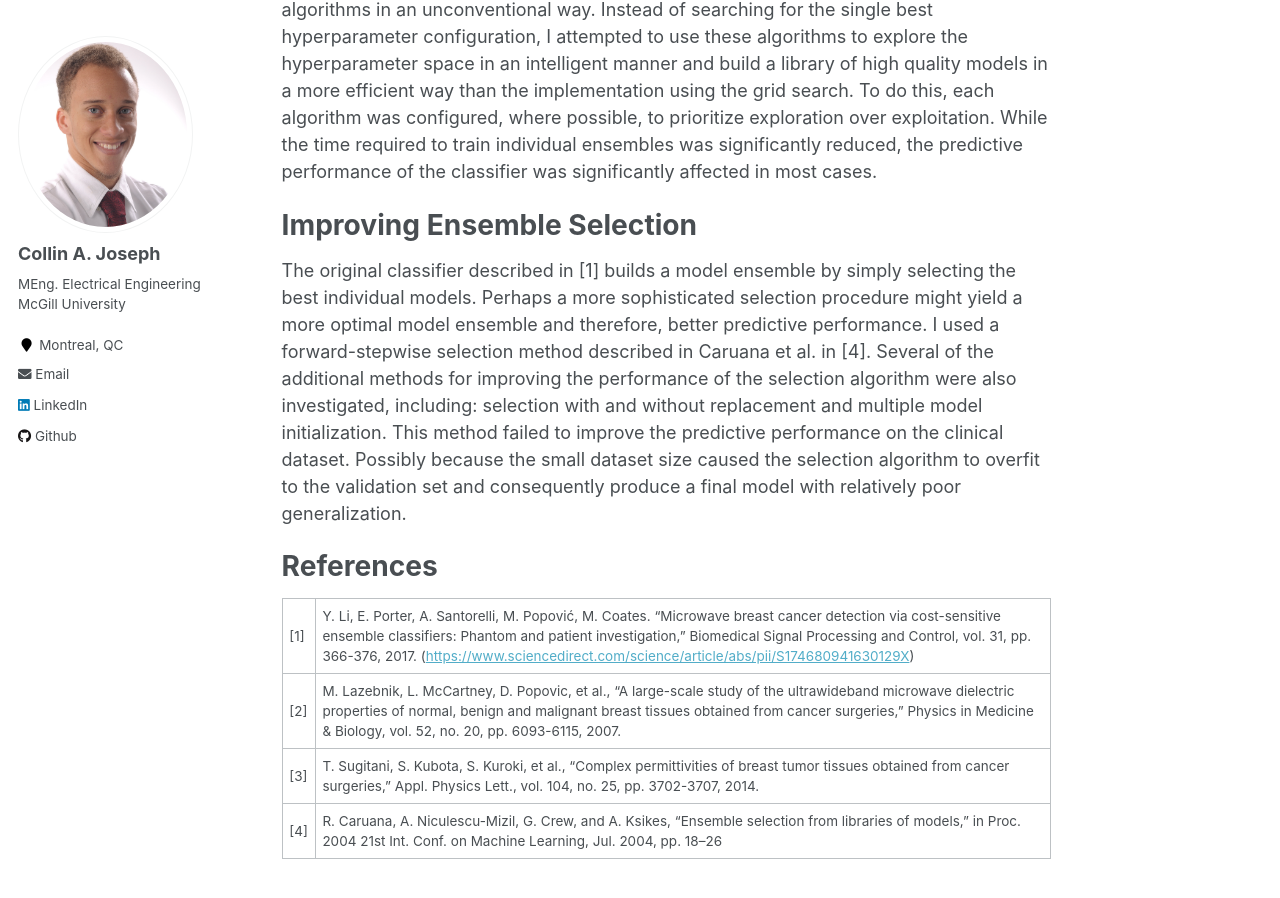
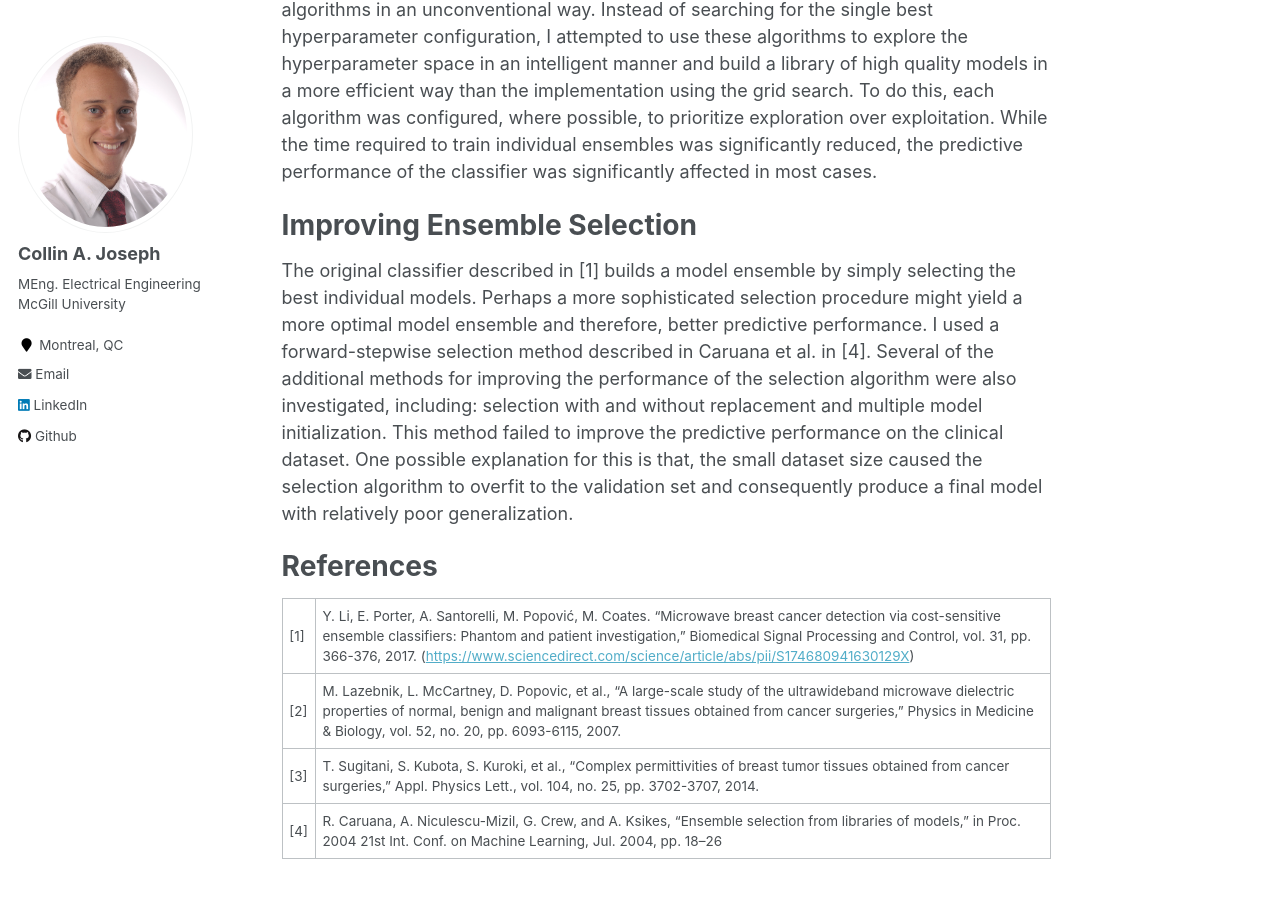
Before and after one commit to collinquintyne/collinquintyne.github.io, a Jekyll site: the page built from _projects/projects-1.md, in a window 1280 px wide and 900 px high, scrolled down 2787 px. Built offline with Jekyll 4.4.1, drawn with Linux system fonts in a browser that asks for light colours; formulas are drawn with MathJax 3.

Commit message:
update esvm project page

```diff
--- a/_projects/projects-1.md
+++ b/_projects/projects-1.md
@@ -32,7 +32,7 @@ The ensemble algorithm involved performing a grid search over a few thousand hyp
 A wide variety of derivative-free optimization algorithms exist that may be applied to hyperparameter searching in machine learning applications. I chose to use the following algorithms: random walk, simulated annealing, genetic algorithms and particle swarm optimization. However, the existing implementation considers all hyperparameter configurations from all selected antenna pairs. Therefore, I attempted to use these algorithms in an unconventional way. Instead of searching for the single best hyperparameter configuration, I attempted to use these algorithms to explore the hyperparameter space in an intelligent manner and build a library of high quality models in a more efficient way than the implementation using the grid search. To do this, each algorithm was configured, where possible, to prioritize exploration over exploitation. While the time required to train individual ensembles was significantly reduced, the predictive performance of the classifier was significantly affected in most cases.
 
 # Improving Ensemble Selection
-The original classifier described in [1] builds a model ensemble by simply selecting the best individual models. Perhaps a more sophisticated selection procedure might yield a more optimal model ensemble and therefore, better predictive performance. I used a forward-stepwise selection method described in Caruana et al. in [4]. Several of the additional methods for improving the performance of the selection algorithm were also investigated, including: selection with and without replacement and multiple model initialization. This method failed to improve the predictive performance on the clinical dataset. Possibly because the small dataset size caused the selection algorithm to overfit to the validation set and consequently produce a final model with relatively poor generalization.
+The original classifier described in [1] builds a model ensemble by simply selecting the best individual models. Perhaps a more sophisticated selection procedure might yield a more optimal model ensemble and therefore, better predictive performance. I used a forward-stepwise selection method described in Caruana et al. in [4]. Several of the additional methods for improving the performance of the selection algorithm were also investigated, including: selection with and without replacement and multiple model initialization. This method failed to improve the predictive performance on the clinical dataset. One possible explanation for this is that, the small dataset size caused the selection algorithm to overfit to the validation set and consequently produce a final model with relatively poor generalization.
 
 <!-- # Discussion
 Because the relatively small "clinical" dataset was used in these investigations, the confidence with which these investigations might be concluded is limited. -->
```
